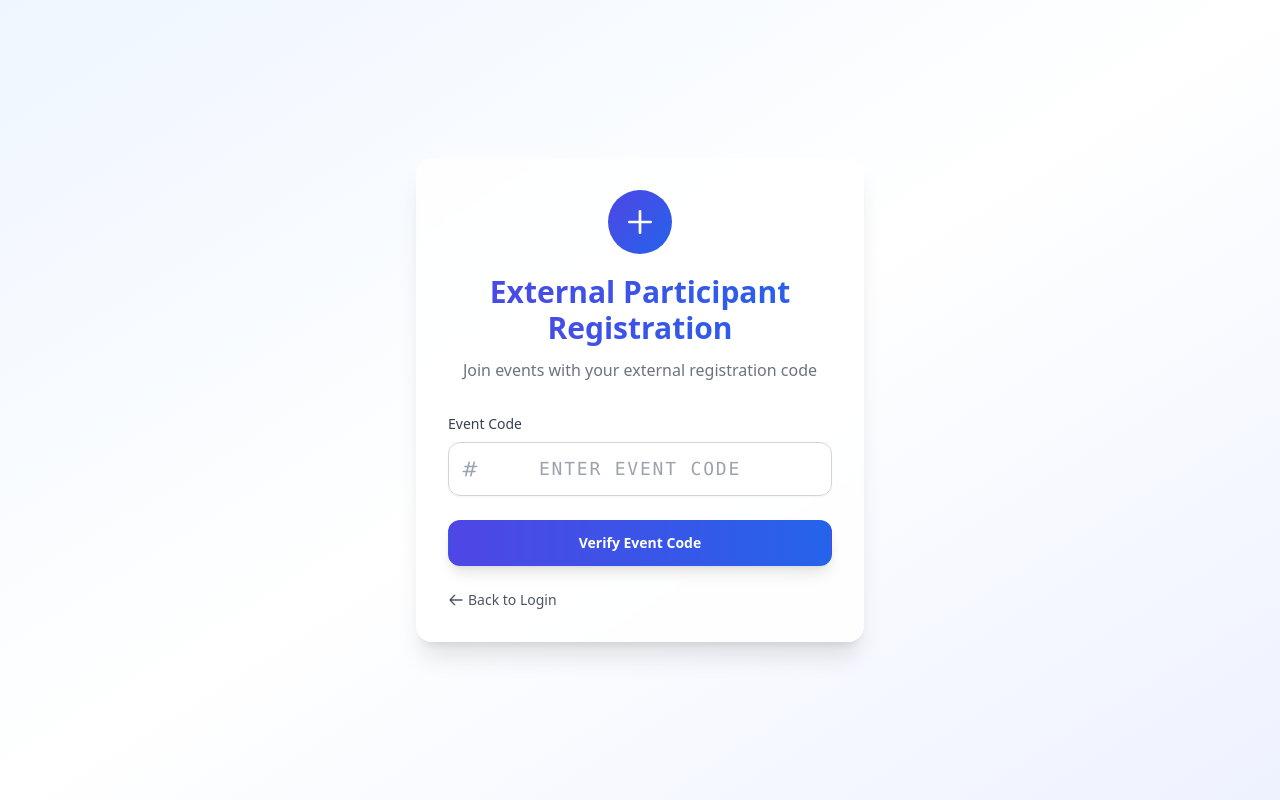
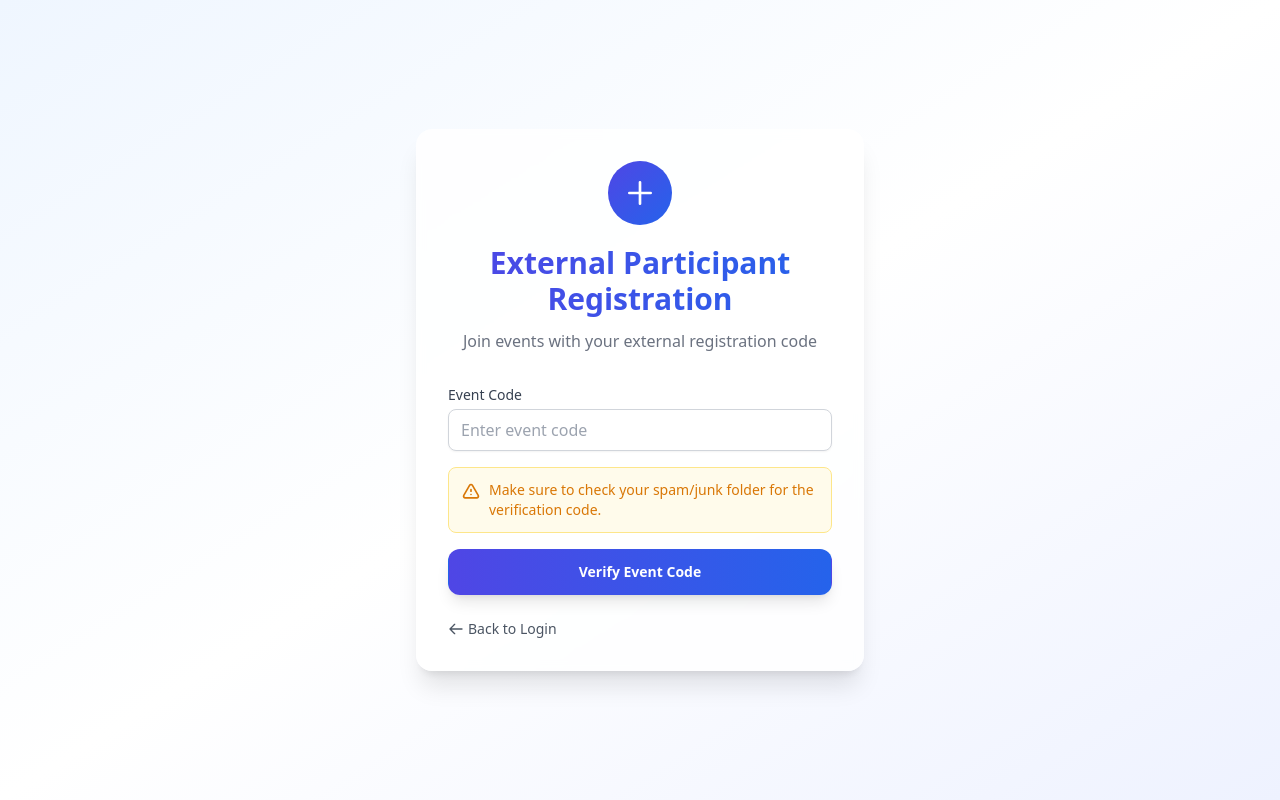
Before and after one commit to harshbansal7/amity-events-frontend, a React (Vite) app: page /external-register in a window 1280 px wide. Built offline with nearby package versions, Linux system fonts and the light colour scheme; no server answers.

Commit message:
Fixes and Improvements

```diff
--- a/src/components/Auth/EmailVerification.jsx
+++ b/src/components/Auth/EmailVerification.jsx
@@ -47,7 +47,7 @@ const EmailVerification = ({ onVerificationComplete }) => {
         <form onSubmit={handleEmailSubmit} className="space-y-4">
           <div>
             <label htmlFor="email" className="block text-sm font-medium text-gray-700">
-              Amity Email Address
+              Amity Email
             </label>
             <input
               id="email"
@@ -56,10 +56,15 @@ const EmailVerification = ({ onVerificationComplete }) => {
               value={email}
               onChange={(e) => setEmail(e.target.value)}
               className="mt-1 block w-full px-3 py-2 border border-gray-300 rounded-lg shadow-sm focus:outline-none focus:ring-indigo-500 focus:border-indigo-500"
-              placeholder="your.name@s.amity.edu"
-              pattern="[a-zA-Z0-9._%+-]+@s\.amity\.edu$"
-              title="Please enter a valid Amity email address"
+              placeholder="Enter your Amity email"
+              pattern=".+@s\.amity\.edu"
             />
+          </div>
+          <div className="text-sm text-amber-600 bg-amber-50 p-3 rounded-lg border border-amber-200 flex items-start space-x-2">
+            <svg className="w-5 h-5 flex-shrink-0 mt-0.5" fill="none" viewBox="0 0 24 24" stroke="currentColor">
+              <path strokeLinecap="round" strokeLinejoin="round" strokeWidth={2} d="M12 9v2m0 4h.01m-6.938 4h13.856c1.54 0 2.502-1.667 1.732-3L13.732 4c-.77-1.333-2.694-1.333-3.464 0L3.34 16c-.77 1.333.192 3 1.732 3z" />
+            </svg>
+            <span>Make sure to check your spam/junk folder for the verification code.</span>
           </div>
           <button
             type="submit"
--- a/src/components/Auth/ExternalRegistration.jsx
+++ b/src/components/Auth/ExternalRegistration.jsx
@@ -76,34 +76,29 @@ const ExternalRegistration = () => {
         {success && <Toast message={success} type="success" onClose={() => setSuccess('')} />}
 
         {step === 1 && (
-          <form onSubmit={handleEventCodeSubmit} className="space-y-6">
+          <form onSubmit={handleEventCodeSubmit} className="space-y-4">
             <div>
-              <label htmlFor="event_code" className="block text-sm font-medium text-gray-700 mb-2">
+              <label htmlFor="event_code" className="block text-sm font-medium text-gray-700">
                 Event Code
               </label>
-              <div className="relative">
               <input
                 id="event_code"
                 type="text"
                 required
                 value={eventCode}
                 onChange={(e) => setEventCode(e.target.value.toUpperCase())}
-                  className="block w-full px-4 py-3 bg-white/50 border border-gray-300
-                          rounded-xl shadow-sm placeholder-gray-400
-                          focus:outline-none focus:ring-2 focus:ring-indigo-500
-                          focus:border-indigo-500 transition-all duration-200
-                          text-center uppercase tracking-widest font-mono text-lg"
+                className="mt-1 block w-full px-3 py-2 border border-gray-300 rounded-lg shadow-sm focus:outline-none focus:ring-indigo-500 focus:border-indigo-500"
                 placeholder="Enter event code"
+                pattern="[A-Z0-9]{6}"
                 maxLength={6}
               />
-                <div className="absolute inset-y-0 left-0 pl-3 flex items-center pointer-events-none">
-                  <svg className="h-5 w-5 text-gray-400" fill="none" viewBox="0 0 24 24" stroke="currentColor">
-                    <path strokeLinecap="round" strokeLinejoin="round" strokeWidth={2} d="M7 20l4-16m2 16l4-16M6 9h14M4 15h14" />
+            </div>
+            <div className="text-sm text-amber-600 bg-amber-50 p-3 rounded-lg border border-amber-200 flex items-start space-x-2">
+              <svg className="w-5 h-5 flex-shrink-0 mt-0.5" fill="none" viewBox="0 0 24 24" stroke="currentColor">
+                <path strokeLinecap="round" strokeLinejoin="round" strokeWidth={2} d="M12 9v2m0 4h.01m-6.938 4h13.856c1.54 0 2.502-1.667 1.732-3L13.732 4c-.77-1.333-2.694-1.333-3.464 0L3.34 16c-.77 1.333.192 3 1.732 3z" />
               </svg>
+              <span>Make sure to check your spam/junk folder for the verification code.</span>
             </div>
-              </div>
-            </div>
-
             <button
               type="submit"
               disabled={loading}
--- a/src/components/Auth/ForgotPassword.jsx
+++ b/src/components/Auth/ForgotPassword.jsx
@@ -90,10 +90,10 @@ const ForgotPassword = () => {
         {error && <Toast message={error} type="error" onClose={() => setError('')} />}
 
         {step === 1 && (
-          <form onSubmit={handleEmailSubmit} className="space-y-6">
+          <form onSubmit={handleEmailSubmit} className="space-y-4">
             <div>
               <label htmlFor="email" className="block text-sm font-medium text-gray-700">
-                Amity Email Address
+                Amity Email
               </label>
               <input
                 id="email"
@@ -102,9 +102,14 @@ const ForgotPassword = () => {
                 value={email}
                 onChange={(e) => setEmail(e.target.value)}
                 className="mt-1 block w-full px-3 py-2 border border-gray-300 rounded-lg shadow-sm focus:outline-none focus:ring-indigo-500 focus:border-indigo-500"
-                placeholder="your.name@s.amity.edu"
-                pattern="[a-zA-Z0-9._%+-]+@s\.amity\.edu$"
+                placeholder="Enter your Amity email"
               />
+            </div>
+            <div className="text-sm text-amber-600 bg-amber-50 p-3 rounded-lg border border-amber-200 flex items-start space-x-2">
+              <svg className="w-5 h-5 flex-shrink-0 mt-0.5" fill="none" viewBox="0 0 24 24" stroke="currentColor">
+                <path strokeLinecap="round" strokeLinejoin="round" strokeWidth={2} d="M12 9v2m0 4h.01m-6.938 4h13.856c1.54 0 2.502-1.667 1.732-3L13.732 4c-.77-1.333-2.694-1.333-3.464 0L3.34 16c-.77 1.333.192 3 1.732 3z" />
+              </svg>
+              <span>Make sure to check your spam/junk folder for the reset code.</span>
             </div>
             <button
               type="submit"
```
Lines whose indentation alone changed are shown as unchanged.
